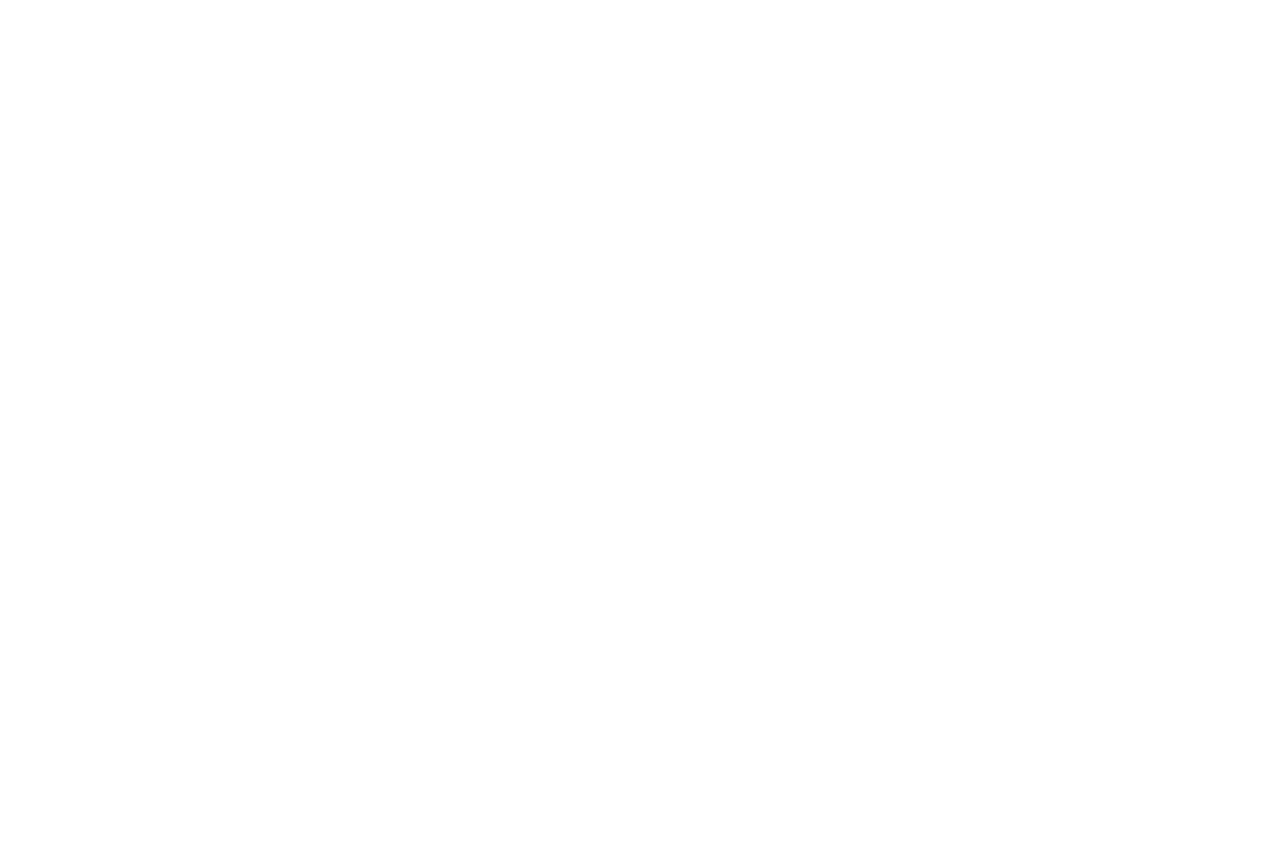
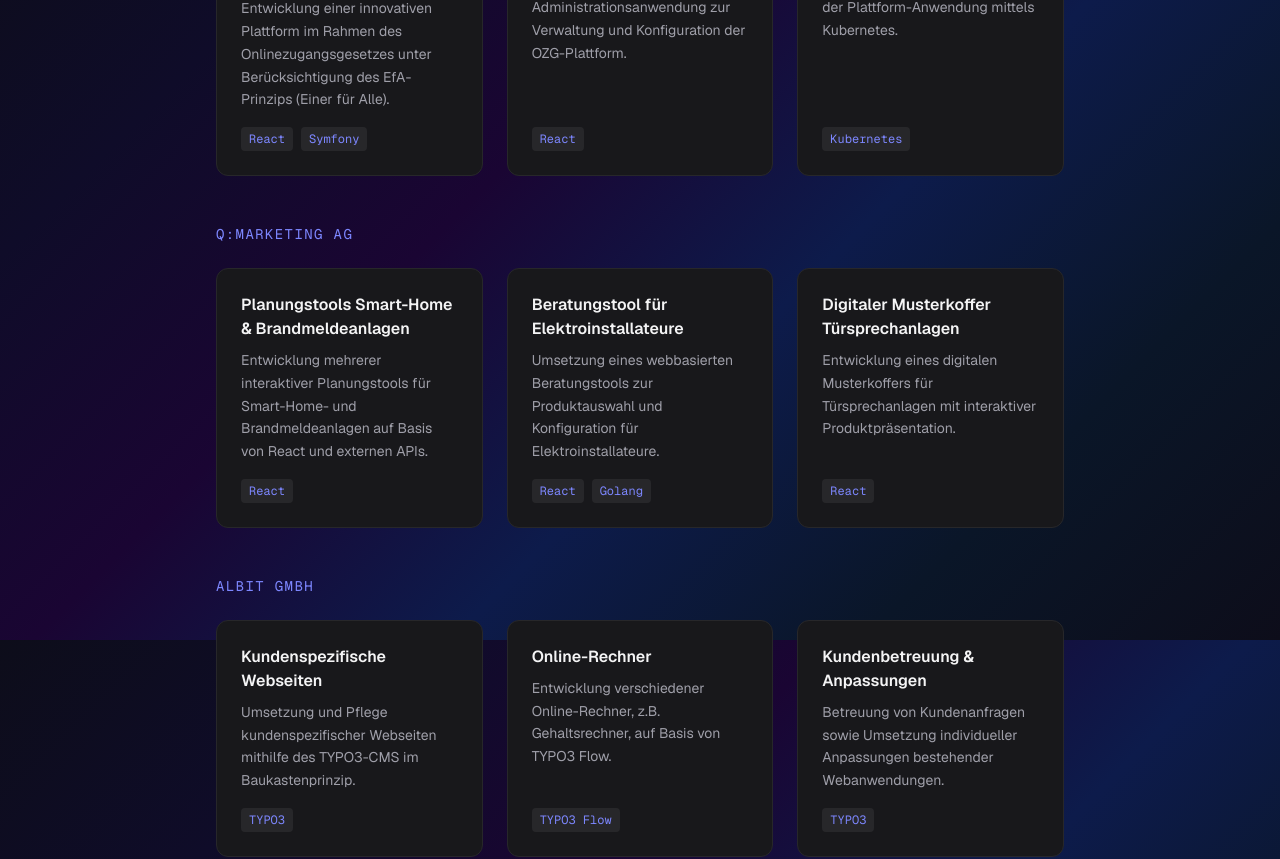
Before and after one commit to ch4oSj0k3r/sn-folio, a Next.js app: page / in a window 1280 px wide. Shown: the part 4160-5019 px from the top of the page. Before the commit the page ends 4005 px from the top, so only its background shows below. Built offline with nearby package versions, Linux system fonts and the light colour scheme.

Commit message:
feat: add references section grouped by employer

```diff
--- a/src/app/page.tsx
+++ b/src/app/page.tsx
@@ -3,6 +3,7 @@
 import Skills from '@/components/sections/Skills';
 import Projects from '@/components/sections/Projects';
 import Experience from '@/components/sections/Experience';
+import References from '@/components/sections/References';
 import Footer from '@/components/sections/Footer';
 
 export default function Home() {
@@ -14,6 +15,7 @@
                 <Skills />
                 <Projects />
                 <Experience />
+                <References />
             </main>
             <Footer />
         </>
--- /dev/null
+++ b/src/components/sections/References.tsx
@@ -0,0 +1,117 @@
+import FadeIn from '@/components/FadeIn';
+
+const references = [
+    {
+        company: 'publicplan GmbH',
+        items: [
+            {
+                title: 'OZG-Plattform für Land NRW',
+                description:
+                    'Entwicklung einer innovativen Plattform im Rahmen des Onlinezugangsgesetzes unter Berücksichtigung des EfA-Prinzips (Einer für Alle).',
+                tags: ['React', 'Symfony'],
+            },
+            {
+                title: 'Administrationsanwendung',
+                description:
+                    'React-basierte Administrationsanwendung zur Verwaltung und Konfiguration der OZG-Plattform.',
+                tags: ['React'],
+            },
+            {
+                title: 'Kubernetes Deployment',
+                description:
+                    'Konfiguration und Deployment der Plattform-Anwendung mittels Kubernetes.',
+                tags: ['Kubernetes'],
+            },
+        ],
+    },
+    {
+        company: 'Q:marketing AG',
+        items: [
+            {
+                title: 'Planungstools Smart-Home & Brandmeldeanlagen',
+                description:
+                    'Entwicklung mehrerer interaktiver Planungstools für Smart-Home- und Brandmeldeanlagen auf Basis von React und externen APIs.',
+                tags: ['React'],
+            },
+            {
+                title: 'Beratungstool für Elektroinstallateure',
+                description:
+                    'Umsetzung eines webbasierten Beratungstools zur Produktauswahl und Konfiguration für Elektroinstallateure.',
+                tags: ['React', 'Golang'],
+            },
+            {
+                title: 'Digitaler Musterkoffer Türsprechanlagen',
+                description:
+                    'Entwicklung eines digitalen Musterkoffers für Türsprechanlagen mit interaktiver Produktpräsentation.',
+                tags: ['React'],
+            },
+        ],
+    },
+    {
+        company: 'albit GmbH',
+        items: [
+            {
+                title: 'Kundenspezifische Webseiten',
+                description:
+                    'Umsetzung und Pflege kundenspezifischer Webseiten mithilfe des TYPO3-CMS im Baukastenprinzip.',
+                tags: ['TYPO3'],
+            },
+            {
+                title: 'Online-Rechner',
+                description:
+                    'Entwicklung verschiedener Online-Rechner, z.B. Gehaltsrechner, auf Basis von TYPO3 Flow.',
+                tags: ['TYPO3 Flow'],
+            },
+            {
+                title: 'Kundenbetreuung & Anpassungen',
+                description:
+                    'Betreuung von Kundenanfragen sowie Umsetzung individueller Anpassungen bestehender Webanwendungen.',
+                tags: ['TYPO3'],
+            },
+        ],
+    },
+];
+
+export default function References() {
+    return (
+        <FadeIn>
+            <section id="references" className="py-24 px-6 max-w-4xl mx-auto">
+                <h2 className="text-3xl font-bold text-zinc-100 mb-12">Referenzen</h2>
+                <div className="space-y-12">
+                    {references.map((group) => (
+                        <div key={group.company}>
+                            <h3 className="text-sm font-mono text-indigo-400 uppercase tracking-widest mb-6">
+                                {group.company}
+                            </h3>
+                            <div className="grid md:grid-cols-2 lg:grid-cols-3 gap-6">
+                                {group.items.map((item) => (
+                                    <div
+                                        key={item.title}
+                                        className="flex flex-col rounded-xl border border-zinc-800 bg-zinc-900 p-6"
+                                    >
+                                        <h4 className="text-base font-semibold text-zinc-100 mb-2">
+                                            {item.title}
+                                        </h4>
+                                        <p className="text-zinc-400 text-sm leading-relaxed flex-1 mb-4">
+                                            {item.description}
+                                        </p>
+                                        <div className="flex flex-wrap gap-2 mt-auto">
+                                            {item.tags.map((tag) => (
+                                                <span
+                                                    key={tag}
+                                                    className="text-xs font-mono px-2 py-1 rounded bg-zinc-800 text-indigo-400"
+                                                >
+                                                    {tag}
+                                                </span>
+                                            ))}
+                                        </div>
+                                    </div>
+                                ))}
+                            </div>
+                        </div>
+                    ))}
+                </div>
+            </section>
+        </FadeIn>
+    );
+}
```
